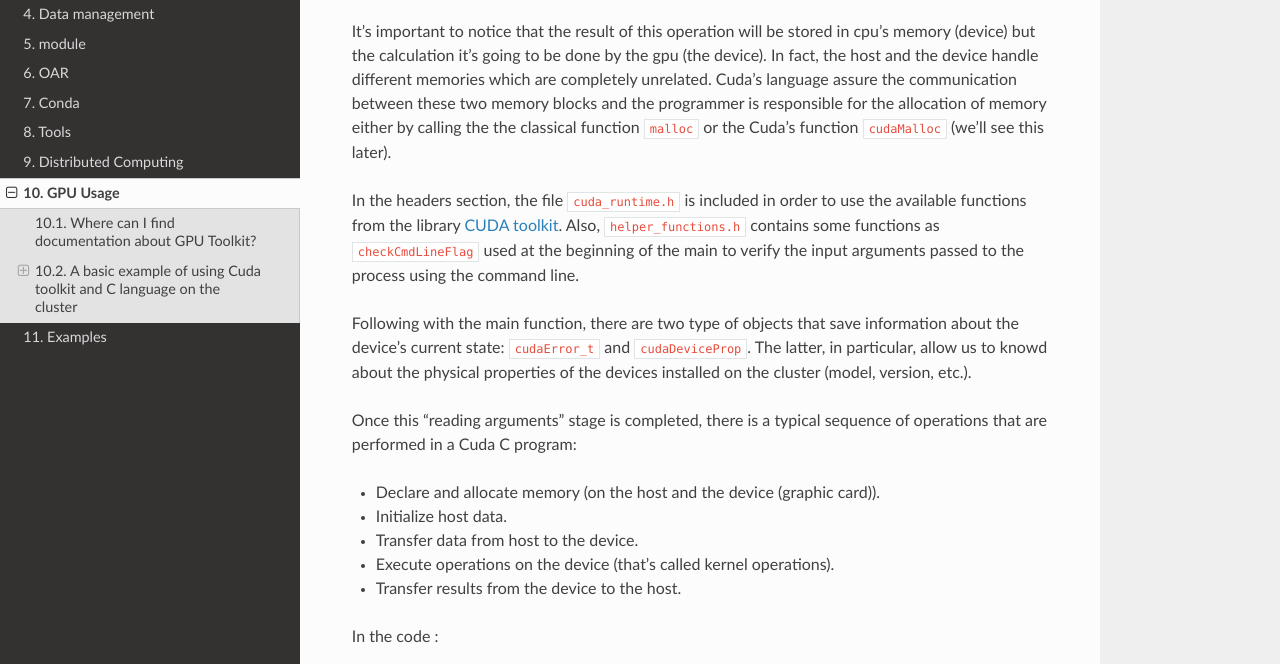
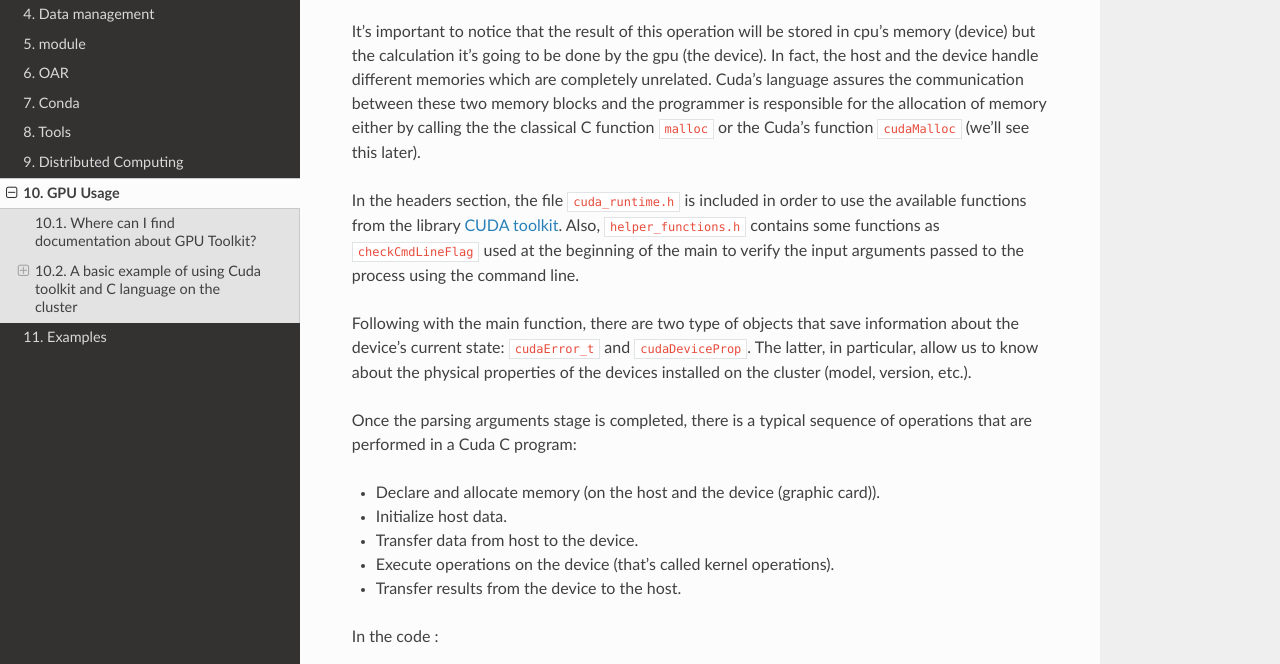
Before and after one commit to abertout/rioc, a Sphinx documentation site: the page built from doc/gpu.rst, in a window 1280 px wide and 900 px high, scrolled down 1929 px, cut to the strip 236-900 px from the top of the window. Built offline with Sphinx 7.4.7 and the Read the Docs theme 2.0.0, drawn with Linux system fonts in a browser that asks for light colours; some of the changed text lies outside the part shown.

Commit message:
Fix some typos in gpu section

```diff
--- a/doc/gpu.rst
+++ b/doc/gpu.rst
@@ -45,7 +45,7 @@
     warranty; not even for MERCHANTABILITY or FITNESS FOR A PARTICULAR PURPOSE.
 
 
-Next, to use the `CUDA toolkit`_ , it must be activated with:
+Next, to use the `CUDA toolkit`_ , it could be activated using the following command:
 
 .. code-block:: bash
 
@@ -109,9 +109,9 @@
 It's important to notice that the result of this operation will be stored in
 cpu's memory (device) but the calculation it's going to be done by the gpu
 (the device). In fact, the host and the device handle different memories which
-are completely unrelated. Cuda's language assure the communication between these
+are completely unrelated. Cuda's language assures the communication between these
 two memory blocks and the programmer is responsible for the allocation of memory
-either by calling the the classical function  ``malloc`` or the Cuda's
+either by calling the the classical C function  ``malloc`` or the Cuda's
 function ``cudaMalloc`` (we'll see this later).
 
 In the headers section, the file ``cuda_runtime.h`` is included in order to use
@@ -122,11 +122,11 @@
 
 Following with the main function, there are two type of objects that save
 information about the device's current state: ``cudaError_t`` and
-``cudaDeviceProp``. The latter, in particular, allow us to knowd about the
+``cudaDeviceProp``. The latter, in particular, allow us to know about the
 physical properties of the devices installed on the cluster (model, version,
 etc.).
 
-Once this "reading arguments" stage is completed, there is a typical sequence
+Once the parsing arguments stage is completed, there is a typical sequence
 of operations that are performed in a Cuda C program:
 
 * Declare and allocate memory (on the host and the device (graphic card)).
```
Also changed, not shown: other parts of doc/gpu.rst (+4 -4 lines).
